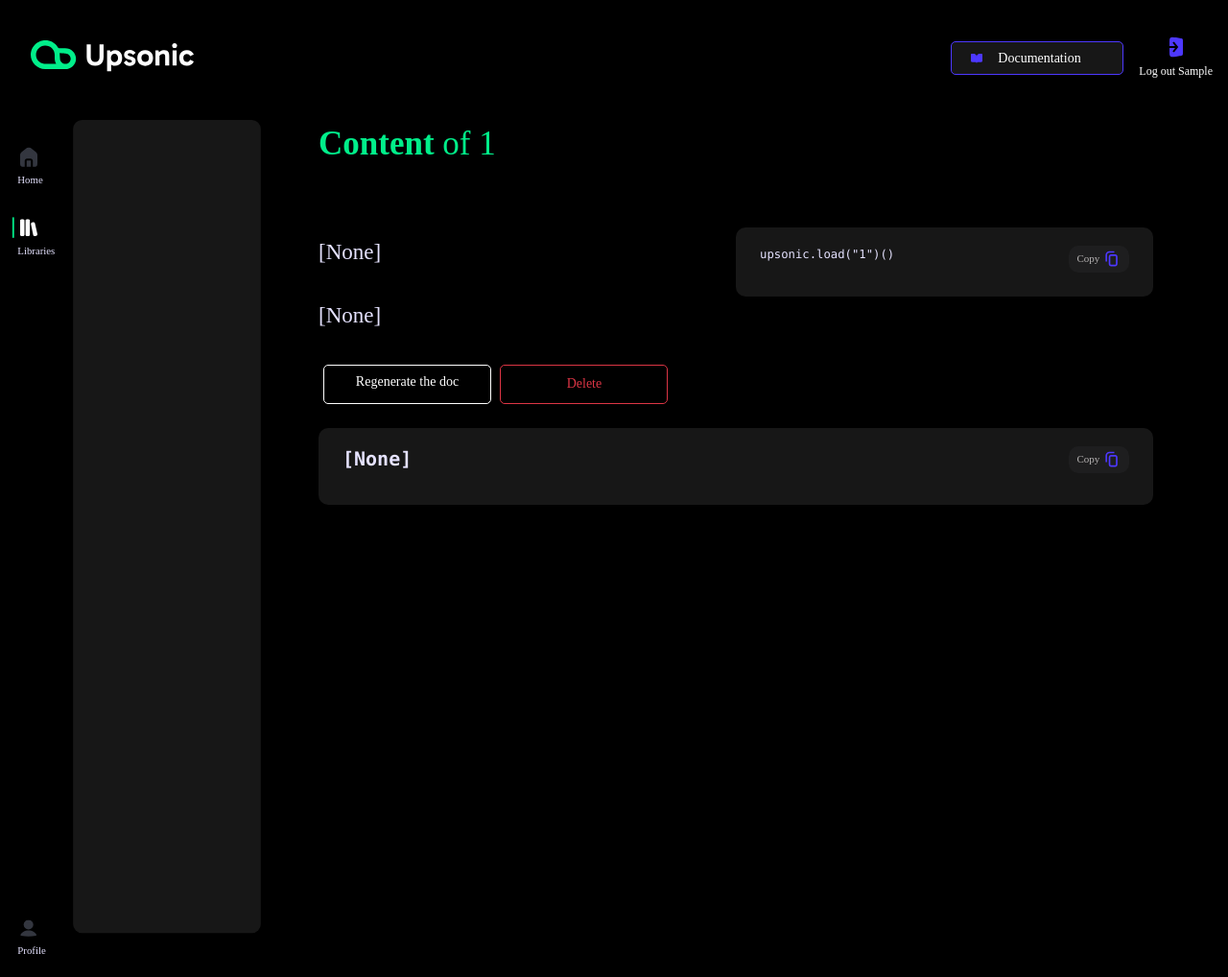
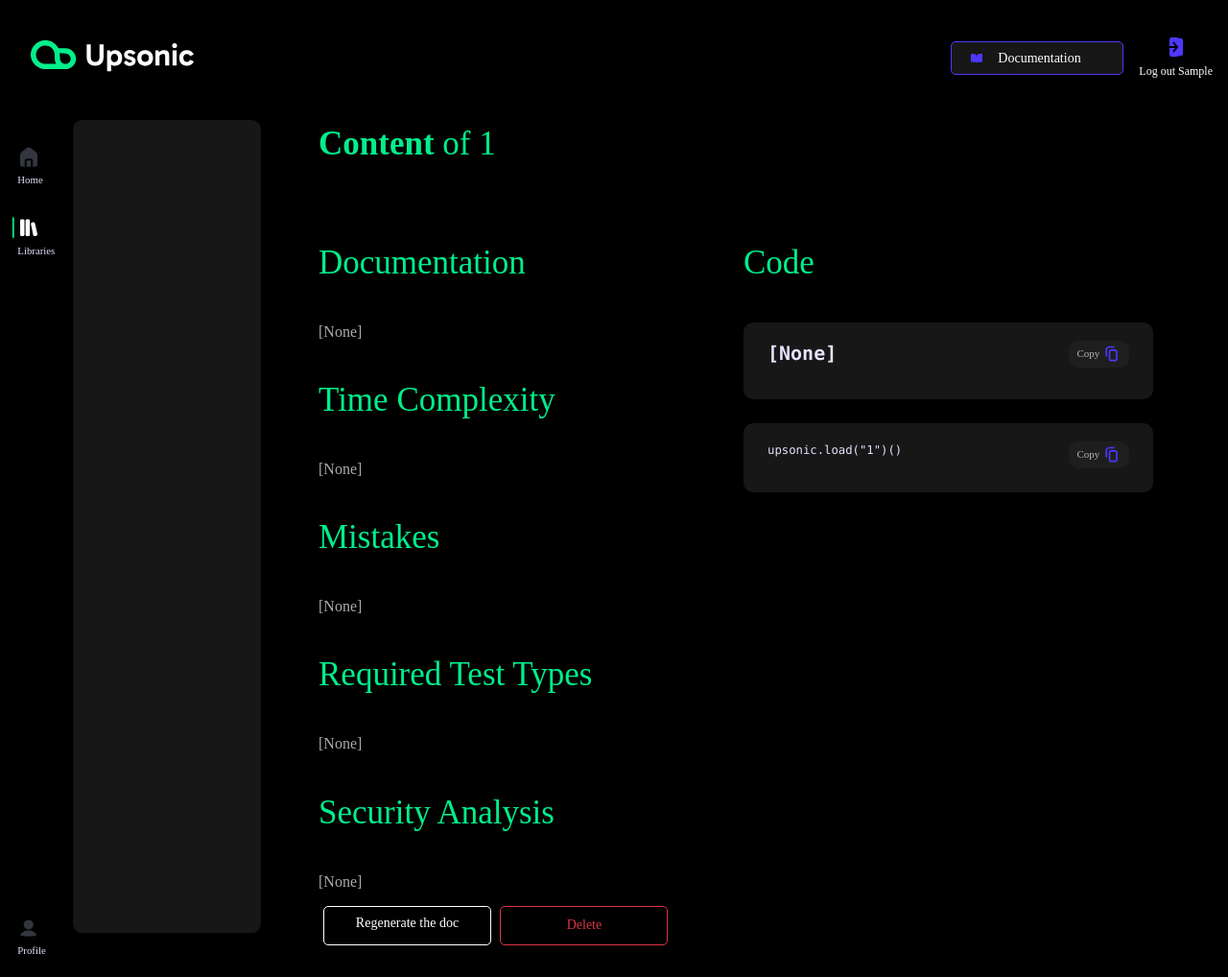
Before and after one commit to Upsonic/Server, a Django app: page /control_element/1 in a window 1280 px wide. Shown: the whole page at 96% size. Run offline with Django 4.2, Linux system fonts and the light colour scheme; the visitor is signed in with stand-in values (Sample User, id 1); data that the repository does not hold is empty; parts of the project's set-up code (start-up, migrations or seed data) failed here and were passed over; some libraries are stand-ins or nearby versions; some web fonts are replaced.

Commit message:
Added new analyzes

```diff
--- a/upsonic_on_prem/dash/app/api_integration.py
+++ b/upsonic_on_prem/dash/app/api_integration.py
@@ -228,6 +228,18 @@ class API_Integration:
         data = {"scope": scope}
         return self._send_request("POST", "/get_time_complexity_of_scope", data=data)
 
+
+    def get_mistakes(self, scope):
+        data = {"scope": scope}
+        return self._send_request("POST", "/get_mistakes_of_scope", data=data)
+    def get_required_test_types(self, scope):
+        data = {"scope": scope}
+        return self._send_request("POST", "/get_required_test_types_of_scope", data=data)
+    def get_security_analysis(self, scope):
+        data = {"scope": scope}
+        return self._send_request("POST", "/get_security_analysis_of_scope", data=data)
+
+
     def create_documentation(self, scope):
         data = {"scope": scope}
         return self._send_request(
@@ -240,6 +252,24 @@ class API_Integration:
         return self._send_request(
             "POST", "/create_time_complexity_of_scope", data=data
         )
+
+
+    def create_mistakes(self, scope):
+        data = {"scope": scope}
+        return self._send_request(
+            "POST", "/create_mistakes_of_scope", data=data
+        )
+    def create_required_test_types(self, scope):
+        data = {"scope": scope}
+        return self._send_request(
+            "POST", "/create_required_test_types_of_scope", data=data
+        )
+    def create_security_analysis(self, scope):
+        data = {"scope": scope}
+        return self._send_request(
+            "POST", "/create_security_analysis_of_scope", data=data
+        )
+
 
     def get_read_scopes_of_user(self, key):
         data = {"key": key}
--- a/upsonic_on_prem/dash/app/templates/libraries/element.html
+++ b/upsonic_on_prem/dash/app/templates/libraries/element.html
@@ -22,10 +22,34 @@
         <div class="d-flex flex-row justify-content-between">
 
 
-            <div class="flex-fill w-50">
+            <div class="flex-fill w-50 me-3">
 
+                <div class="custom_page_header_top_bottom_margin">
+                    <span class="custom_page_header_text">Documentation</span>
+                </div>
                 <div class="custom_pharagraph_for_documentations">{{documentation}}</div>
+
+
+                <div class="custom_page_header_top_bottom_margin">
+                    <span class="custom_page_header_text">Time Complexity</span>
+                </div>
                 <div class="custom_pharagraph_for_documentations">{{time_complexity}}</div>
+
+
+                <div class="custom_page_header_top_bottom_margin">
+                    <span class="custom_page_header_text">Mistakes</span>
+                </div>
+                <div class="custom_pharagraph_for_documentations">{{mistakes}}</div>
+
+                <div class="custom_page_header_top_bottom_margin">
+                    <span class="custom_page_header_text">Required Test Types</span>
+                </div>
+                <div class="custom_pharagraph_for_documentations">{{required_test_types}}</div>
+
+                <div class="custom_page_header_top_bottom_margin">
+                    <span class="custom_page_header_text">Security Analysis</span>
+                </div>
+                <div class="custom_pharagraph_for_documentations">{{security_analysis}}</div>
 
                 <a href="#"
                    onclick="page_load('{% url 'regenerate_documentation' id=control_library %}');event.preventDefault();"
@@ -38,14 +62,36 @@
             </div>
 
 
-            <div class="flex-fill w-50">
+            <div class="flex-fill w-50" style="
+            position: -webkit-sticky; /* for Safari */
+            position: sticky;
+            top: 0;
+            align-self: flex-start; /* <-- this is the fix */
+              /* Not necessary -- for example only */
+        ">
+
+                <div class="custom_page_header_top_bottom_margin">
+                    <span class="custom_page_header_text">Code</span>
+                </div>
+
+                <div class="custom_code_block">
+                    <div class="custom_code_block_code">
+                        <div class="highlight">
+                            <pre class="chroma"><code class="language-html special_code_big"
+                                                      data-lang="html">{{code}}</code></pre>
+                        </div>
+                    </div>
 
 
-        <div class="custom_code_block">
-            <div class="custom_code_block_code">
-                <div class="highlight"><pre class="chroma"><code class="language-html" data-lang="html">{{using_code}}</code></pre></div>
-            </div>
-        </div>
+                </div>
+
+                <div class="custom_code_block">
+                    <div class="custom_code_block_code">
+                        <div class="highlight"><pre class="chroma"><code class="language-html" data-lang="html">{{using_code}}</code></pre></div>
+                    </div>
+                </div>
+
+
 
     </div>
 </div>
@@ -56,14 +102,7 @@
 
 
 
-        <div class="custom_code_block">
-            <div class="custom_code_block_code">
-                <div class="highlight">
-                    <pre class="chroma"><code class="language-html special_code_big"
-                                              data-lang="html">{{code}}</code></pre>
-                </div>
-            </div>
-        </div>
+
 
     </div>
 
--- a/upsonic_on_prem/dash/app/views.py
+++ b/upsonic_on_prem/dash/app/views.py
@@ -193,15 +193,29 @@ def control_element(request, id):
 
     documentation = API_Integration(request.user.access_key).get_documentation(id)
     if documentation == None:
-        request.user.notify("Documentation is Generating", f"Documentation for {id} is generating, it will be ready soon.")
         API_Integration(request.user.access_key).create_documentation(id)
-        request.user.notify("Documentation Generated", f"Documentation for {id} is generated, you can access it now.")
         documentation = API_Integration(request.user.access_key).get_documentation(id)
 
     time_complexity = API_Integration(request.user.access_key).get_time_complexity(id)
     if time_complexity == None:
         API_Integration(request.user.access_key).create_time_complexity(id)
         time_complexity = API_Integration(request.user.access_key).get_time_complexity(id)
+
+
+    mistakes = API_Integration(request.user.access_key).get_mistakes(id)
+    if mistakes == None:
+        API_Integration(request.user.access_key).create_mistakes(id)
+        mistakes = API_Integration(request.user.access_key).get_mistakes(id)
+
+    required_test_types = API_Integration(request.user.access_key).get_required_test_types(id)
+    if required_test_types == None:
+        API_Integration(request.user.access_key).create_required_test_types(id)
+        required_test_types = API_Integration(request.user.access_key).get_required_test_types(id)
+    security_analysis = API_Integration(request.user.access_key).get_security_analysis(id)
+    if security_analysis == None:
+        API_Integration(request.user.access_key).create_security_analysis(id)
+        security_analysis = API_Integration(request.user.access_key).get_security_analysis(id)
+
 
     data = {
         "page_title": "Libraries",
@@ -213,7 +227,10 @@ def control_element(request, id):
         "code": API_Integration(request.user.access_key).get_code(id),
         "using_code": using_code,
         "documentation": documentation,
-        "time_complexity": time_complexity
+        "time_complexity": time_complexity,
+        "mistakes": mistakes,
+        "required_test_types": required_test_types,
+        "security_analysis": security_analysis,
     }
     return render(request, f"templates/libraries/element.html", data)
 
--- a/upsonic_on_prem/dash/static/css/dark_mode.css
+++ b/upsonic_on_prem/dash/static/css/dark_mode.css
@@ -135,7 +135,7 @@
     color: #E5E2FF;
   }
   [data-bs-theme=dark] .custom_pharagraph_for_documentations {
-    color: #E5E2FF;
+    color: #ababab;
   }
   [data-bs-theme=dark] .custom_code_block {
     background: #171717;
--- a/upsonic_on_prem/dash/static/css/site.css
+++ b/upsonic_on_prem/dash/static/css/site.css
@@ -1156,12 +1156,12 @@ body.with-cookie-bar {
     color: #000;
     font-feature-settings: 'clig' off, 'liga' off;
     font-family: Poppins;
-    font-size: 23px;
+    font-size: 16px;
     font-style: normal;
-    font-weight: 500;
-    line-height: 130%;
-    margin-bottom: 36px;
-    margin-top: 36px;
+    font-weight: 400;
+    line-height: 120%;
+    margin-bottom: 16px;
+    margin-top: 16px;
 }
 
 .special_code_big {
--- a/upsonic_on_prem/utils/ai/ai.py
+++ b/upsonic_on_prem/utils/ai/ai.py
@@ -122,7 +122,7 @@ Note: Please identify and describe the errors in a clear and informative manner.
 
 
 
-    def code_to_security_analyse(self, code):
+    def code_to_security_analysis(self, code):
 
         input_text = f"""
 In this task, you're required to conduct a security analysis of the provided Python code snippet. It requires you to find potential security risks, pitfalls or weak practices from a security perspective and propose enhancements to address them.
```
Also changed, not shown: upsonic_on_prem/api/operations/user.py (+45 -0 lines), upsonic_on_prem/api/urls.py (+18 -4 lines), upsonic_on_prem/utils/scope.py (+25 -0 lines).
